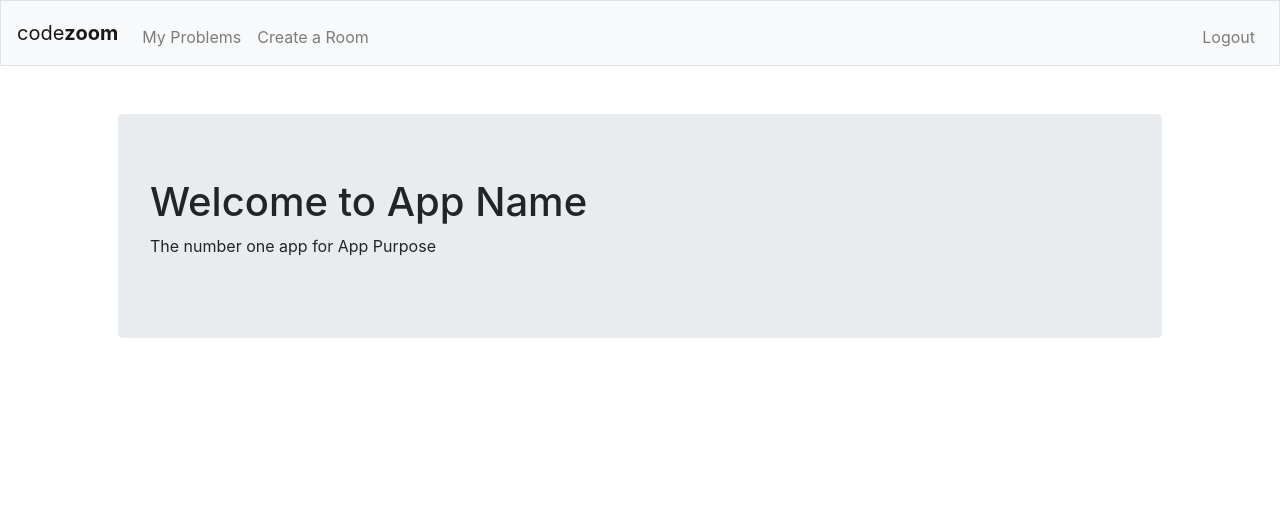
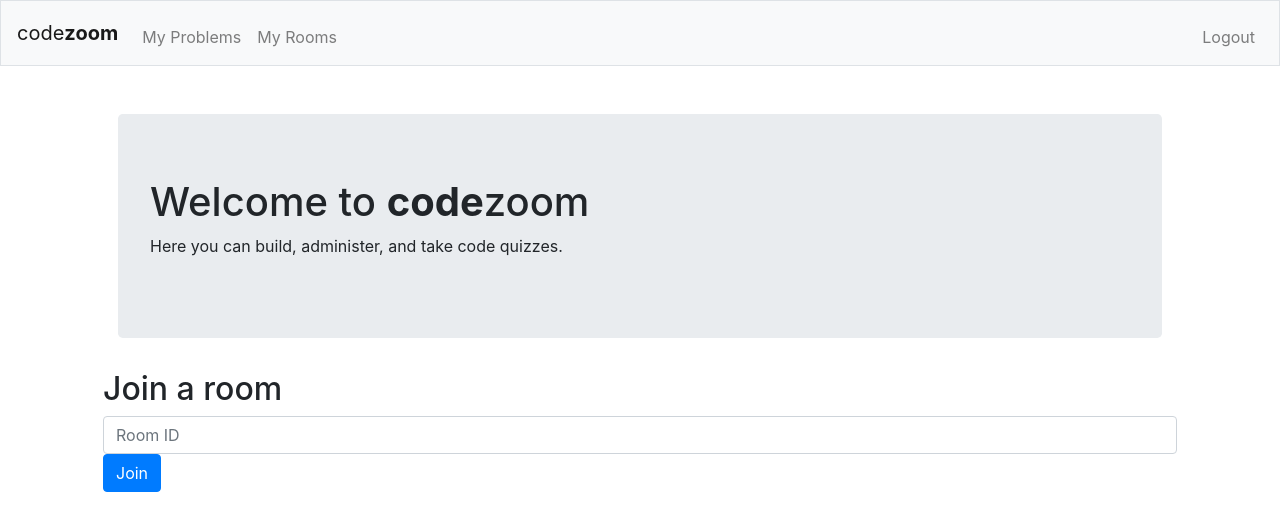
Before and after one commit to errpr/codezoom, a Flask app: page / in a window 1280 px wide. Shown: the top 531 px of the page. Run offline with Flask 2, Linux system fonts and the light colour scheme; the visitor is signed in with stand-in values (Sample User, id 1); some libraries are stand-ins or nearby versions.

Commit message:
Add room list, add room join button on home page, various style improvements

```diff
--- a/application.py
+++ b/application.py
@@ -80,8 +80,20 @@ def before_request():
 def index():
     return render_template("index.html")
 
-@app.route("/rooms", methods=["GET", "POST"])
+@app.route("/rooms")
 def rooms():
+    if not session or not session["user_id"]:
+        return redirect("/login")
+
+    user = dbsession.query(User).filter(User.id == session["user_id"]).first()
+    if not user:
+        session["user_id"] = None
+        return redirect("/login")
+
+    return render_template("room_index.html", user=user)
+
+@app.route("/rooms/new", methods=["GET", "POST"])
+def room_new():
     if not session or not session["user_id"]:
         return redirect("/login")
 
@@ -118,7 +130,7 @@ def rooms():
     user_problems = dbsession.query(Problem).filter(Problem.user_id == user.id)
     global_problems = dbsession.query(Problem).filter(Problem.user_id == 1)
 
-    return render_template("create_room.html", user_problems=user_problems, global_problems=global_problems)
+    return render_template("room_new.html", user_problems=user_problems, global_problems=global_problems)
 
 
 @app.route("/rooms/<string:room_id>")
@@ -377,7 +389,7 @@ def problems():
         return redirect("/problems/" + str(new_problem.id))
 
     #GET
-    return render_template("problems.html", user=user)
+    return render_template("problem_index.html", user=user)
 
 @app.route("/problems/new")
 def problem_new():
--- a/static/styles.css
+++ b/static/styles.css
@@ -28,3 +28,29 @@
 .success {
     color: green;
 }
+
+#results {
+    display: flex;
+    flex-flow: column nowrap;
+    align-items: flex-start;
+    padding: 1em;
+}
+
+.results-user {
+    display: flex;
+    flex-flow: row nowrap;
+    align-items: center;
+    padding: 0.5em;
+    margin: 0.5em;
+}
+
+.results-user-name {
+    font-size: 150%;
+    font-weight: bold;
+}
+
+.results-problem {
+    padding: 0.5em;
+    margin: 0.5em;
+    border: 1px solid black;
+}
--- a/templates/index.html
+++ b/templates/index.html
@@ -6,7 +6,18 @@
 
 {% block main %}
     <div class="jumbotron">
-        <h1>Welcome to App Name</h1>
-        <p>The number one app for App Purpose</p>
+        <h1>Welcome to <strong>code</strong>zoom</h1>
+        <p>Here you can build, administer, and take code quizzes.</p>
     </div>
+    <div class="row">
+    	<h2>Join a room</h2>
+    	<input class="form-control" type=text name="room_id" id="room_id" placeholder="Room ID">
+    	<button class="btn btn-primary" onclick="joinRoom()">Join</button>
+    </div>
+    <script>
+    	function joinRoom() {
+    		const roomId = document.getElementById("room_id").value;
+    		window.location = `/rooms/${roomId}`;
+    	}
+    </script>
 {% endblock %}
--- a/templates/layout.html
+++ b/templates/layout.html
@@ -35,7 +35,7 @@
                 {% if session.user_id %}
                     <ul class="navbar-nav mr-auto mt-2">
                         <li class="nav-item"><a class="nav-link" href="/problems">My Problems</a></li>
-                        <li class="nav-item"><a class="nav-link" href="/rooms">Create a Room</a></li>
+                        <li class="nav-item"><a class="nav-link" href="/rooms">My Rooms</a></li>
                     </ul>
                     <ul class="navbar-nav ml-auto mt-2">
                         <li class="nav-item"><a class="nav-link" href="/logout">Logout</a></li>
--- a/templates/room_admin.html
+++ b/templates/room_admin.html
@@ -27,7 +27,7 @@
                 const user = results.user_list[i];
                 const uDiv = document.createElement("div");
                 uDiv.classList = "results-user";
-                uDiv.innerText = user;
+                uDiv.innerHTML = `<span class="results-user-name">${user}</span>`;
 
                 for(let j in results[user].problem_list) {
                     // technically unnecessary because the index into problem_list happens to be the same as the problem_id
```
Also changed, not shown: templates/room_index.html (added, +23 -0 lines), templates/problem_index.html (renamed from templates/problems.html), templates/room_new.html (renamed from templates/create_room.html).
